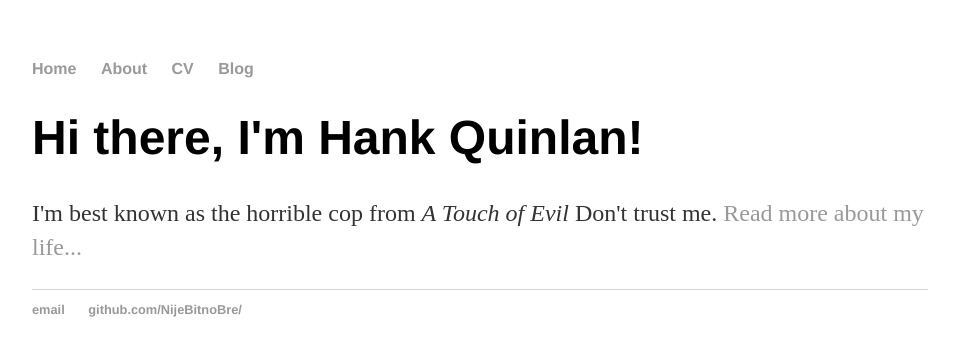
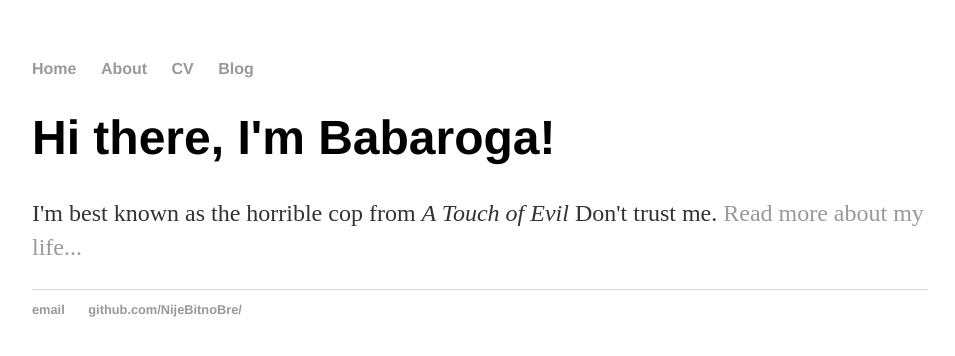
Before and after one commit to NijeBitnoBre/nijebitnobre.github.io, a plain HTML site: page index.html in a window 1280 px wide. Shown: the whole page, without its empty margins (160-1115 px from the left). Drawn offline with Linux system fonts and the light colour scheme; files that its build step writes are made by us from their sources.

Commit message:
Update index.html

```diff
--- a/index.html
+++ b/index.html
@@ -16,7 +16,7 @@
 		</nav>
 		<div class="container">
     		<div class="blurb">
-        		<h1>Hi there, I'm Hank Quinlan!</h1>
+        		<h1>Hi there, I'm Babaroga!</h1>
 				<p>I'm best known as the horrible cop from <em>A Touch of Evil</em> Don't trust me. <a href="/about">Read more about my life...</a></p>
     		</div><!-- /.blurb -->
 		</div><!-- /.container -->
```
